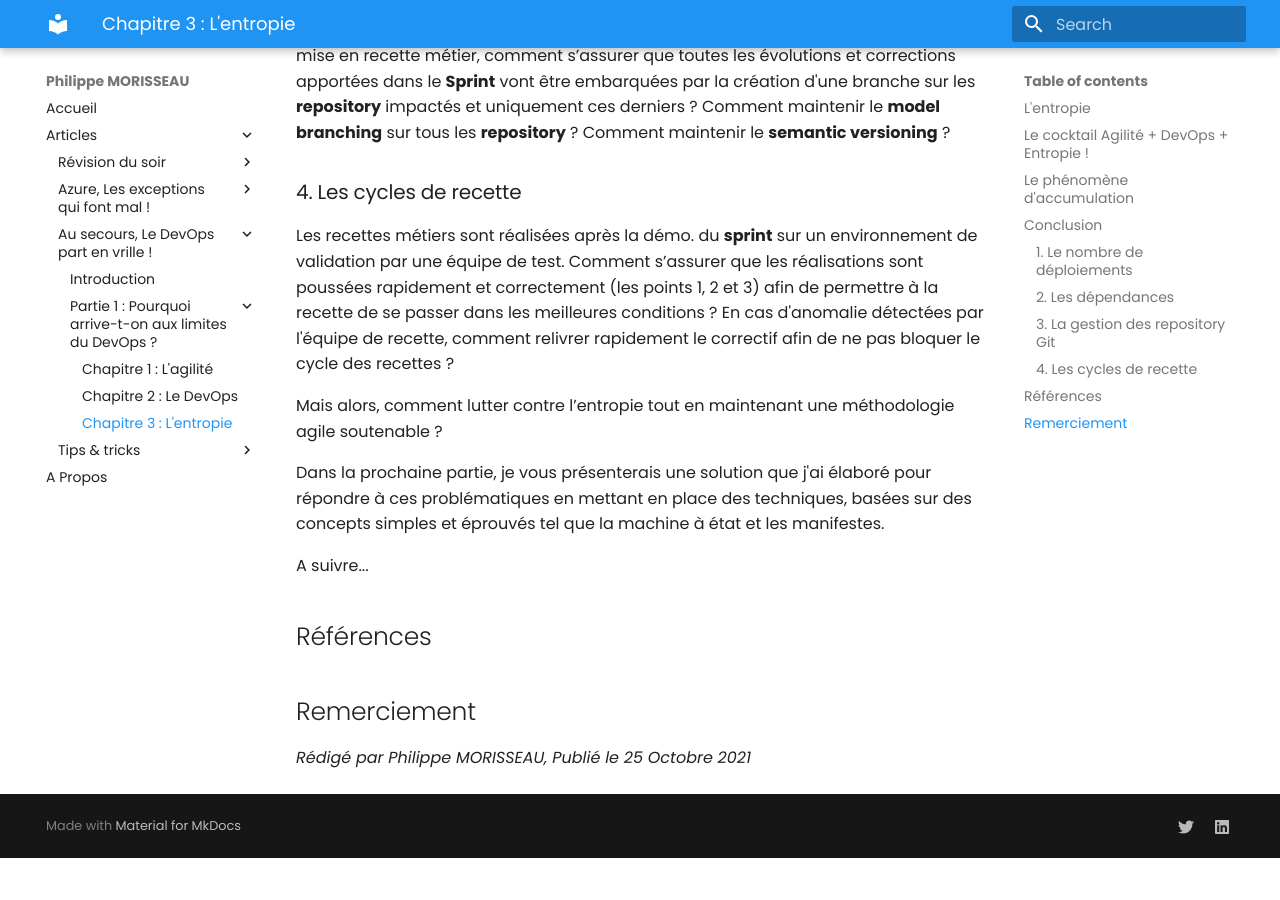
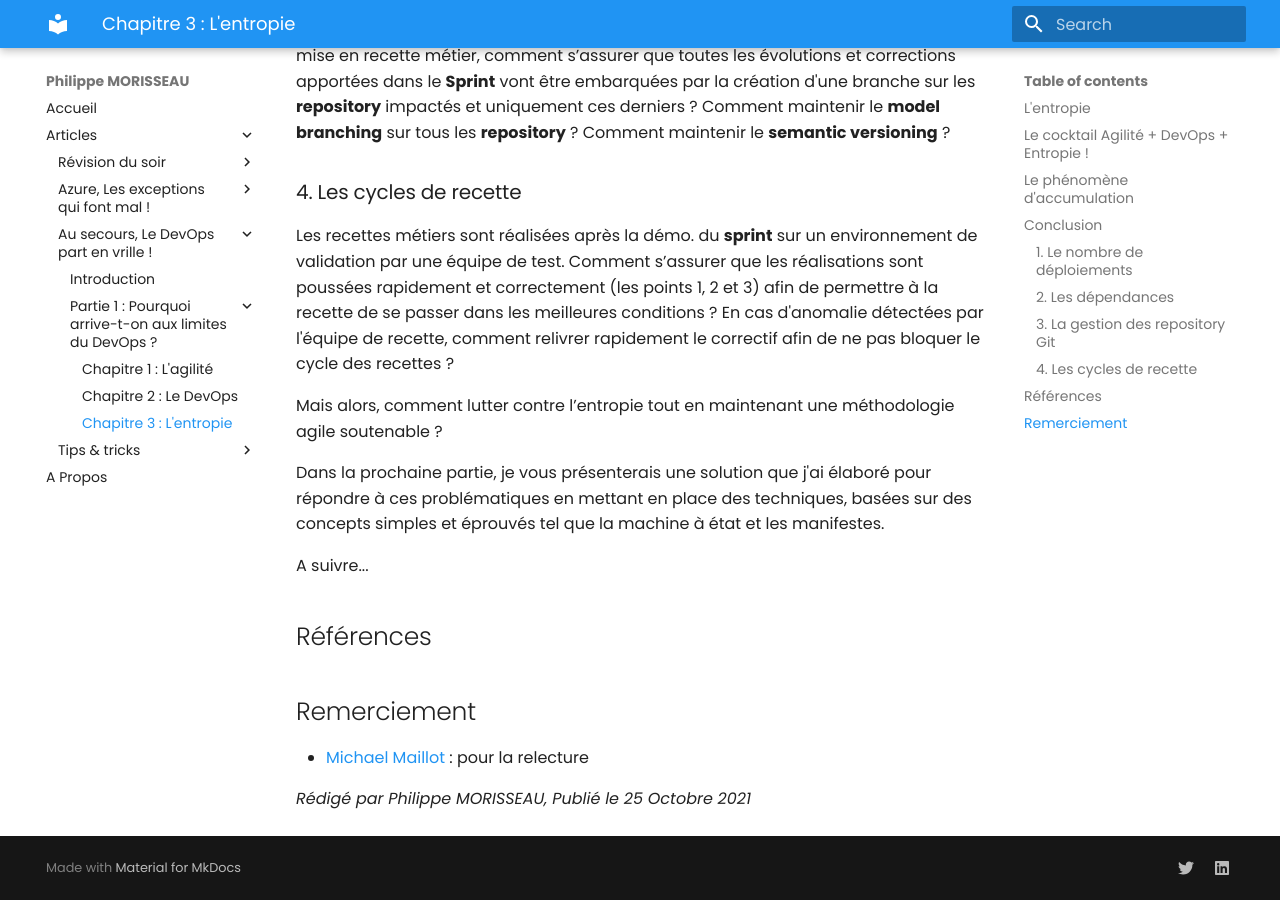
Before and after one commit to Ineaweb/Blog, an MkDocs documentation site: the page built from docs/articles/devops/vrille/03.pourquoi.entropie.md, in a window 1280 px wide and 900 px high, scrolled down 4938 px. Built offline with MkDocs 1.6.1 and Material for MkDocs 9.7.7, drawn with Linux system fonts in a browser that asks for light colours; old or Windows-style settings are respelled for this version of MkDocs; before the commit the page ends 5796 px from its top, so only the background shows below that.

Commit message:
fix: relecture MMA

```diff
--- a/docs/articles/devops/vrille/03.pourquoi.entropie.md
+++ b/docs/articles/devops/vrille/03.pourquoi.entropie.md
@@ -99,4 +99,6 @@ A suivre...
 
 ## Remerciement
 
+- [Michael Maillot](https://twitter.com/michael_maillot) : pour la relecture
+
 _Rédigé par Philippe MORISSEAU, Publié le 25 Octobre 2021_
```
